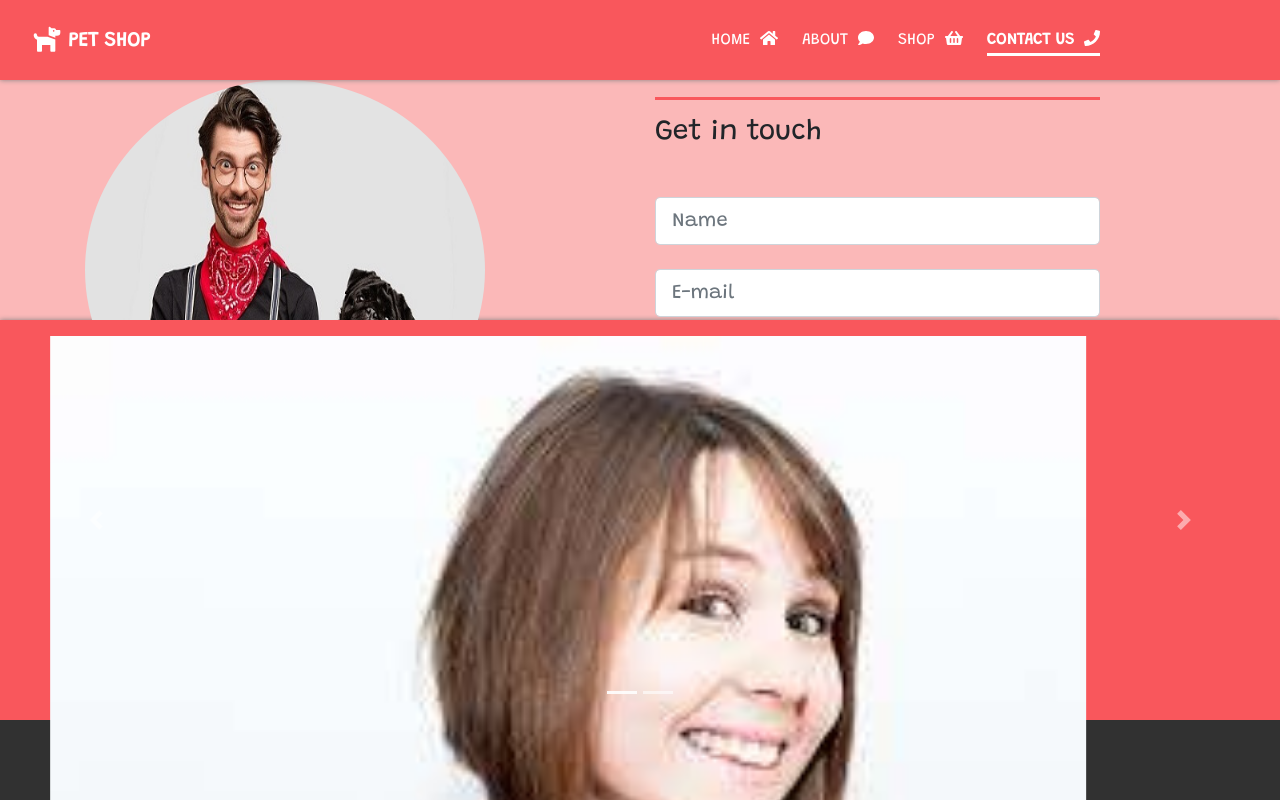
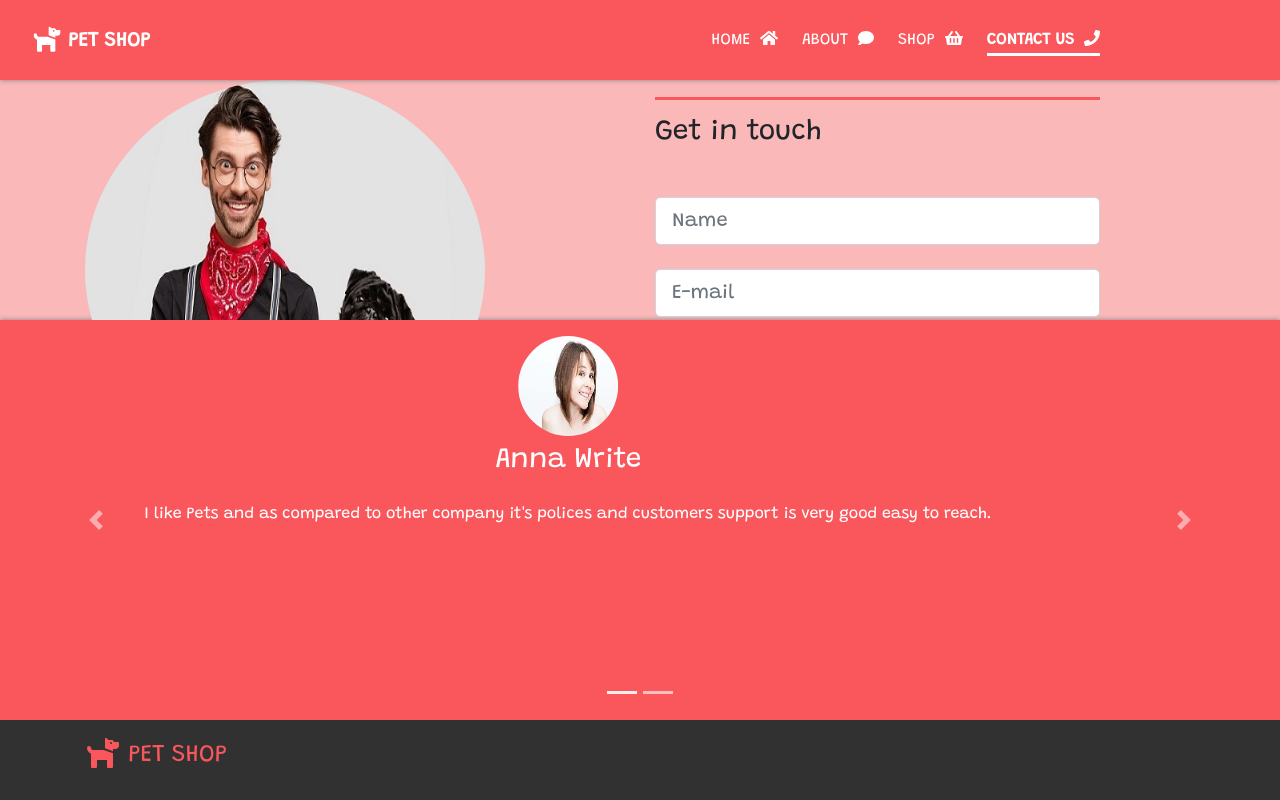
Before and after one commit to newordn/dogs-shopping, a React (Create React App) app: page /contact_us in a window 1280 px wide. Shown: the top 800 px of the page. Built offline with nearby package versions, Linux system fonts and the light colour scheme.

Commit message:
Update Testimonies.js

```diff
--- a/src/components/Testimonies/Testimonies.js
+++ b/src/components/Testimonies/Testimonies.js
@@ -7,7 +7,7 @@ export function Testimonies({ testimonies }) {
       {testimonies.map((testimony) => (
         <Carousel.Item className="text-center">
           <p className="mb-4 text-white mt-3">
-            <img src={testimony.avatar} className=" img-size mb-2" />
+            <img src={testimony.avatar} className=" img-size1 mb-2" />
             <h3>{testimony.author}</h3>
           </p>
           <p className=" text-white">{testimony.description}</p>
```
